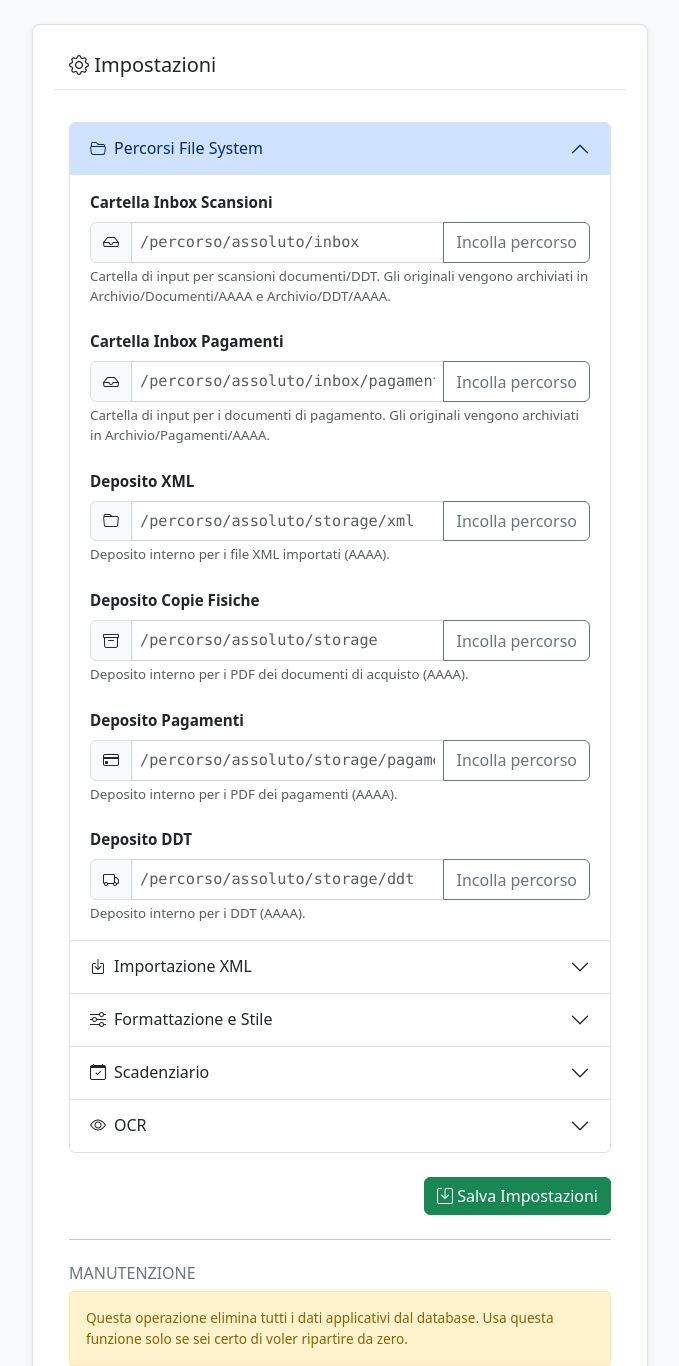
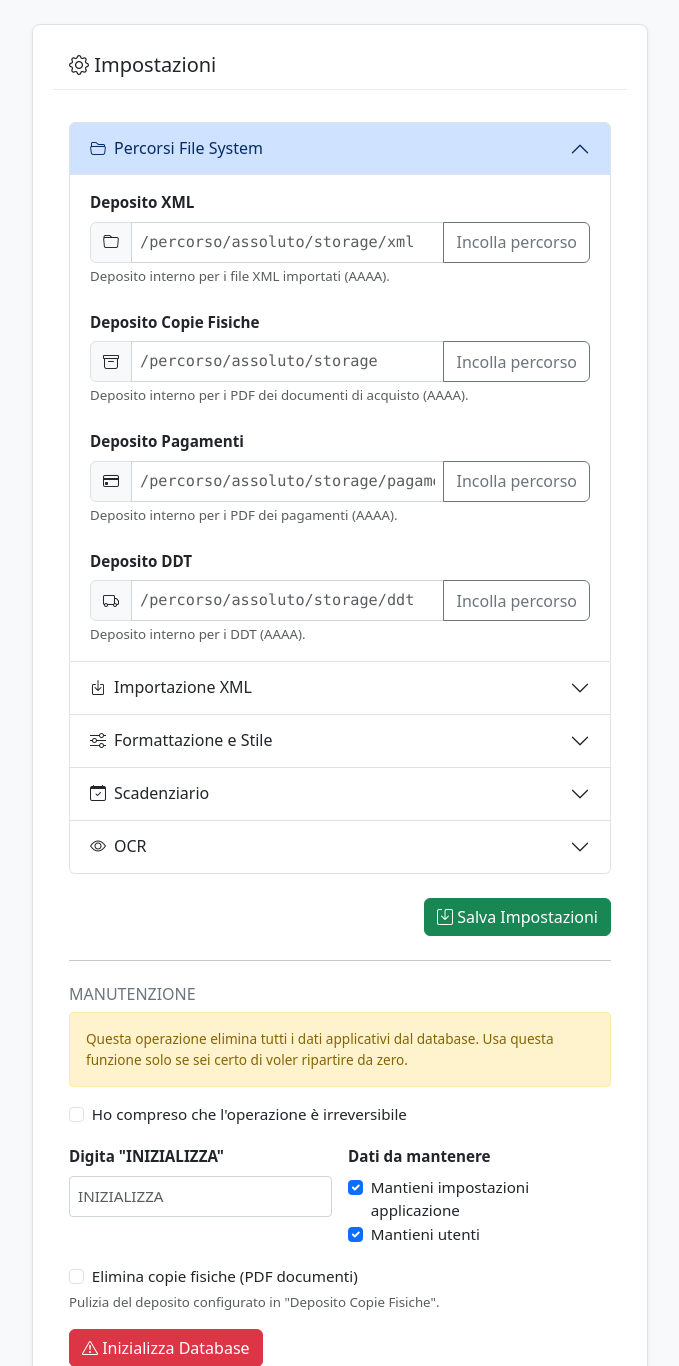
Before and after one commit to PierPaoloPastore/Progetto_Database_Acquisti, a Flask app: page /settings/ in a window 1280 px wide. Shown: the part 48-1414 px from the top of the page, without its empty margins (300-979 px from the left). Run offline with Flask 3, Linux system fonts and the light colour scheme; some libraries are stand-ins or nearby versions.

Commit message:
Remove scan/payment inbox features
Remove the inbox-based upload workflow: delete the attach-scan GET/POST routes and handler logic, remove SCAN_INBOX_PATH and PAYMENT_INBOX_PATH settings usage and persistence, and strip the corresponding form fields from the settings UI. Also remove links to the payment/scans inbox from document detail template. Small cleanup to drop deprecated inbox functionality.

```diff
--- a/app/templates/documents/detail.html
+++ b/app/templates/documents/detail.html
@@ -290,7 +290,6 @@
             <div id="collapse-payments" class="accordion-collapse collapse" aria-labelledby="heading-payments" data-bs-parent="#document-detail-accordion">
                 <div class="accordion-body">
                     <div class="d-flex justify-content-end mb-2">
-                        <a href="{{ url_for('payments.inbox_view') }}" class="btn-link btn-sm">Inbox pagamenti</a>
                         {% if invoice.document_type == 'invoice' %}
                             <a href="{{ url_for('payments.payment_index', document_id=invoice.id, amount='%.2f'|format(remaining_amount or 0)) }}#tab-new" class="btn btn-sm btn-primary ms-2">
                                 <i class="bi bi-cash-coin"></i> Registra pagamento
@@ -530,10 +529,6 @@
                                     <button class="btn btn-success" type="submit">Carica</button>
                                 </div>
                             </form>
-                            <div class="text-center">
-                                <small class="text-muted">oppure</small>
-                                <a href="{{ url_for('documents.attach_scan_view', document_id=invoice.id) }}" class="small fw-bold">seleziona da Inbox</a>
-                            </div>
                         {% endif %}
                     </div>
                 </div>
--- a/app/templates/settings/edit.html
+++ b/app/templates/settings/edit.html
@@ -26,36 +26,6 @@
                                 </h2>
                                 <div id="settings-filesystem" class="accordion-collapse collapse show" aria-labelledby="settings-filesystem-heading" data-bs-parent="#settings-accordion">
                                     <div class="accordion-body">
-                                        <div class="mb-4">
-                                            <label for="scan_inbox" class="form-label fw-bold">Cartella Inbox Scansioni</label>
-                                            <div class="input-group">
-                                                <span class="input-group-text"><i class="bi bi-inbox"></i></span>
-                                                <input type="text" class="form-control font-monospace" id="scan_inbox" name="scan_inbox"
-                                                       value="{{ scan_inbox }}" placeholder="/percorso/assoluto/inbox">
-                                                <button class="btn btn-outline-secondary" type="button" data-clip-target="#scan_inbox">
-                                                    Incolla percorso
-                                                </button>
-                                            </div>
-                                            <div class="form-text">
-                                                Cartella di input per scansioni documenti/DDT. Gli originali vengono archiviati in Archivio/Documenti/AAAA e Archivio/DDT/AAAA.
-                                            </div>
-                                        </div>
-
-                                        <div class="mb-4">
-                                            <label for="payment_inbox" class="form-label fw-bold">Cartella Inbox Pagamenti</label>
-                                            <div class="input-group">
-                                                <span class="input-group-text"><i class="bi bi-inbox"></i></span>
-                                                <input type="text" class="form-control font-monospace" id="payment_inbox" name="payment_inbox"
-                                                       value="{{ payment_inbox }}" placeholder="/percorso/assoluto/inbox/pagamenti">
-                                                <button class="btn btn-outline-secondary" type="button" data-clip-target="#payment_inbox">
-                                                    Incolla percorso
-                                                </button>
-                                            </div>
-                                            <div class="form-text">
-                                                Cartella di input per i documenti di pagamento. Gli originali vengono archiviati in Archivio/Pagamenti/AAAA.
-                                            </div>
-                                        </div>
-
                                         <div class="mb-4">
                                             <label for="xml_storage" class="form-label fw-bold">Deposito XML</label>
                                             <div class="input-group">
--- a/app/web/routes_documents.py
+++ b/app/web/routes_documents.py
@@ -1329,29 +1329,6 @@ def reject_invoice(document_id: int):
     flash("Nessun altro documento da rivedere.", "info")
     return redirect(url_for("documents.review_list_view", order=order))
 
-@documents_bp.get("/<int:document_id>/attach-scan")
-def attach_scan_view(document_id: int):
-    document = Document.query.get_or_404(document_id)
-    return render_template("documents/attach_scan.html", invoice=document)
-
-@documents_bp.post("/<int:document_id>/attach-scan")
-def attach_scan_process(document_id: int):
-    document = Document.query.get_or_404(document_id)
-
-    file = request.files.get("file")
-    if file is None or not file.filename:
-        flash("Seleziona un file da caricare.", "warning")
-        return redirect(url_for("documents.attach_scan_view", document_id=document_id))
-
-    if not _is_allowed_file(file.filename):
-        flash("Formato file non supportato (usa PDF, JPG, PNG).", "danger")
-        return redirect(url_for("documents.attach_scan_view", document_id=document_id))
-
-    doc_service.mark_physical_copy_received(document_id, file=file)
-
-    flash("Scansione caricata e collegata correttamente.", "success")
-    return redirect(url_for("documents.detail_view", document_id=document_id))
-
 @documents_bp.route("/<int:document_id>/physical-copy/view", methods=["GET"])
 def view_physical_copy(document_id: int):
     document = Document.query.get_or_404(document_id)
--- a/app/web/routes_settings.py
+++ b/app/web/routes_settings.py
@@ -17,8 +17,6 @@ def index():
     Pagina principale delle impostazioni (GET).
     Corrisponde all'endpoint 'settings.index'.
     """
-    scan_inbox = get_setting("SCAN_INBOX_PATH", "")
-    payment_inbox = get_setting("PAYMENT_INBOX_PATH", "")
     copy_storage = get_setting("PHYSICAL_COPY_STORAGE_PATH", "")
     xml_storage = get_setting("XML_STORAGE_PATH", "")
     payment_storage = get_setting("PAYMENT_FILES_STORAGE_PATH", "")
@@ -39,8 +37,6 @@ def index():
 
     return render_template(
         "settings/edit.html",
-        scan_inbox=scan_inbox,
-        payment_inbox=payment_inbox,
         copy_storage=copy_storage,
         xml_storage=xml_storage,
         payment_storage=payment_storage,
@@ -63,8 +59,6 @@ def save_settings():
     """
     Salvataggio delle impostazioni (POST).
     """
-    scan_inbox = request.form.get("scan_inbox", "").strip()
-    payment_inbox = request.form.get("payment_inbox", "").strip()
     copy_storage = request.form.get("copy_storage", "").strip()
     xml_storage = request.form.get("xml_storage", "").strip()
     payment_storage = request.form.get("payment_storage", "").strip()
@@ -83,8 +77,6 @@ def save_settings():
     format_thousands_separator = "1" if format_thousands_separator == "1" else "0"
     import_ddt_from_xml = "1" if import_ddt_from_xml == "1" else "0"
 
-    set_setting("SCAN_INBOX_PATH", scan_inbox)
-    set_setting("PAYMENT_INBOX_PATH", payment_inbox)
     set_setting("PHYSICAL_COPY_STORAGE_PATH", copy_storage)
     set_setting("XML_STORAGE_PATH", xml_storage)
     set_setting("PAYMENT_FILES_STORAGE_PATH", payment_storage)
```
